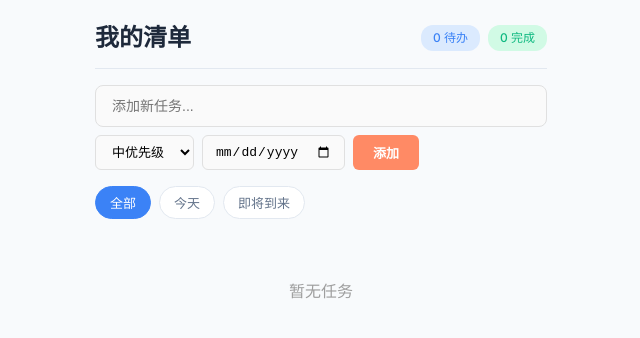
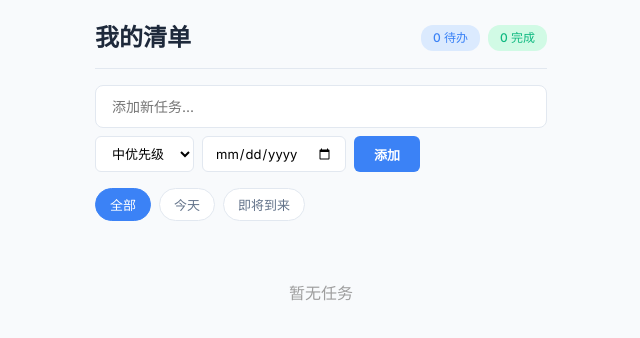
Before and after one commit to ywh0606/TODO, a Vue app: page / in a window 1280 px wide. Shown: the top 338 px of the page, without its empty margins (319-959 px from the left). Built offline with nearby package versions, Linux system fonts and the light colour scheme.

Commit message:
feat: update TaskInput with blue theme and hover animation

```diff
--- a/src/components/TaskInput.vue
+++ b/src/components/TaskInput.vue
@@ -48,16 +48,18 @@ async function handleAdd() {
 .task-input input[type="text"] {
   width: 100%;
   padding: 12px 16px;
-  border: 1.5px solid #E0E0E0;
-  border-radius: 8px;
-  background: #FAFAFA;
+  border: 1.5px solid var(--color-border);
+  border-radius: var(--radius-md);
+  background: var(--color-surface);
   font-size: 14px;
   outline: none;
-  transition: border-color 0.2s;
+  transition: border-color 0.2s, box-shadow 0.2s;
+  font-family: inherit;
 }
 
 .task-input input[type="text"]:focus {
-  border-color: #FF8A65;
+  border-color: var(--color-primary);
+  box-shadow: 0 0 0 3px var(--color-primary-light);
 }
 
 .input-options {
@@ -69,30 +71,39 @@ async function handleAdd() {
 .priority-select,
 .date-input {
   padding: 8px 12px;
-  border: 1.5px solid #E0E0E0;
-  border-radius: 6px;
+  border: 1.5px solid var(--color-border);
+  border-radius: var(--radius-sm);
   font-size: 13px;
   outline: none;
-  background: #FAFAFA;
+  background: var(--color-surface);
+  font-family: inherit;
+  transition: border-color 0.2s;
 }
 
 .priority-select:focus,
 .date-input:focus {
-  border-color: #FF8A65;
+  border-color: var(--color-primary);
 }
 
 .add-btn {
   padding: 8px 20px;
-  background: #FF8A65;
+  background: var(--color-primary);
   color: white;
   border: none;
-  border-radius: 6px;
+  border-radius: var(--radius-sm);
   cursor: pointer;
-  font-weight: bold;
+  font-weight: 600;
   font-size: 13px;
+  transition: all 0.2s ease;
 }
 
 .add-btn:hover {
-  background: #FF7043;
+  background: var(--color-primary-hover);
+  transform: translateY(-1px);
+  box-shadow: var(--shadow-md);
+}
+
+.add-btn:active {
+  transform: translateY(0);
 }
 </style>
```
